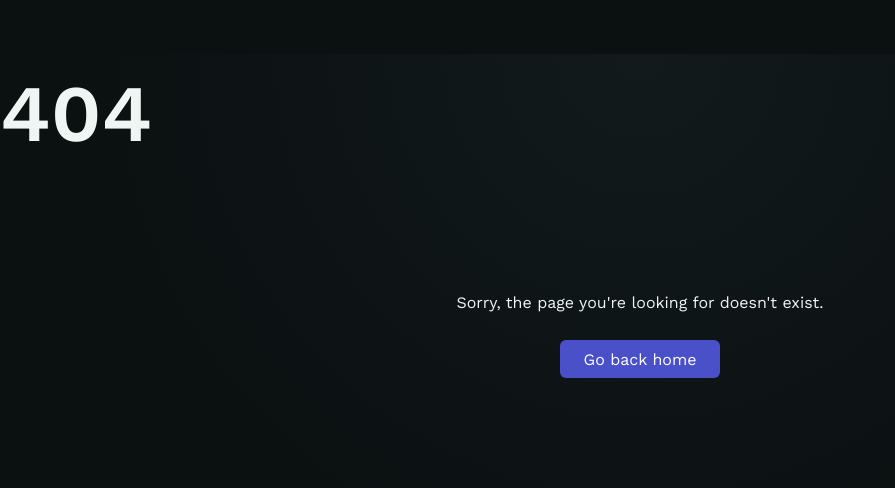
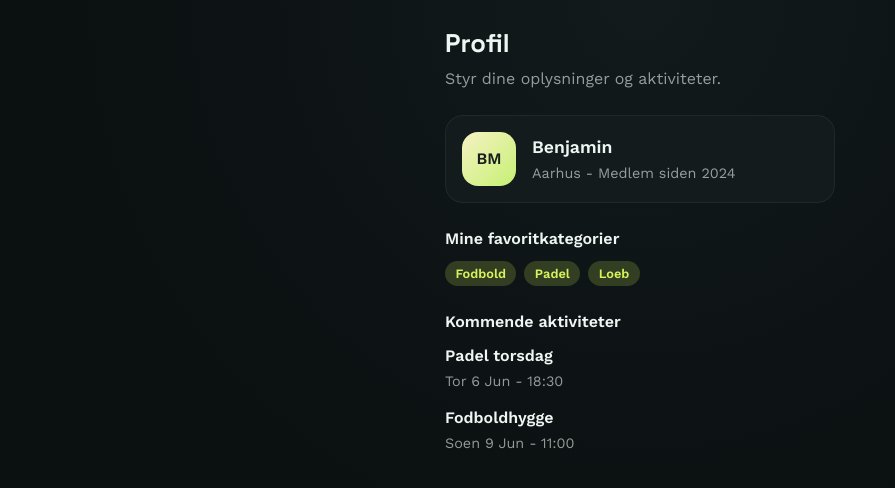
Before and after one commit to benjaminknudsen/web-app-lynk---den-rigtige, a React (Vite) app: page /profil in a window 1280 px wide. Before the commit this address had no page. Shown: the top 488 px of the page, without its empty margins (0-895 px from the left). Built offline with nearby package versions, Linux system fonts and the light colour scheme.

Commit message:
feat:profil1

```diff
--- a/src/App.jsx
+++ b/src/App.jsx
@@ -3,6 +3,7 @@ import Navbar from "./components/Navbar";
 import HomePage from "./pages/HomePage";
 import AboutPage from "./pages/AboutPage";
 import ContactPage from "./pages/ContactPage";
+import ProfilePage from "./pages/ProfilePage";
 import NotFoundPage from "./pages/NotFoundPage";
 
 export default function App() {
@@ -13,6 +14,7 @@ export default function App() {
         <Route path="/" element={<HomePage />} />
         <Route path="/about" element={<AboutPage />} />
         <Route path="/contact" element={<ContactPage />} />
+        <Route path="/profil" element={<ProfilePage />} />
         <Route path="*" element={<NotFoundPage />} />
       </Routes>
     </>
--- a/src/pages/HomePage.jsx
+++ b/src/pages/HomePage.jsx
@@ -1,3 +1,4 @@
+import { NavLink } from "react-router";
 import logo from "../assets/Frame 125.svg";
 import soccerIcon from "../assets/soccer.svg";
 import runIcon from "../assets/tabler_run.svg";
@@ -239,10 +240,14 @@ export default function HomePage() {
       </main>
 
       <nav className="bottom-nav" aria-label="Primær navigation">
-        <button className="nav-item active">
+        <NavLink
+          to="/"
+          end
+          className={({ isActive }) => `nav-item${isActive ? " active" : ""}`}
+        >
           <span>🏠</span>
           <span>Udforsk</span>
-        </button>
+        </NavLink>
         <button className="nav-item">
           <span>🗓</span>
           <span>Mine events</span>
@@ -255,10 +260,13 @@ export default function HomePage() {
           <span>💬</span>
           <span>Beskeder</span>
         </button>
-        <button className="nav-item">
+        <NavLink
+          to="/profil"
+          className={({ isActive }) => `nav-item${isActive ? " active" : ""}`}
+        >
           <span>👤</span>
           <span>Profil</span>
-        </button>
+        </NavLink>
       </nav>
     </div>
   );
--- /dev/null
+++ b/src/pages/ProfilePage.jsx
@@ -0,0 +1,41 @@
+export default function ProfilePage() {
+  return (
+    <div className="profile-page">
+      <header className="profile-header">
+        <h1>Profil</h1>
+        <p>Styr dine oplysninger og aktiviteter.</p>
+      </header>
+
+      <section className="profile-card">
+        <div className="profile-avatar">BM</div>
+        <div>
+          <h2>Benjamin</h2>
+          <p className="profile-meta">Aarhus - Medlem siden 2024</p>
+        </div>
+      </section>
+
+      <section className="profile-section">
+        <h3>Mine favoritkategorier</h3>
+        <div className="profile-tags">
+          <span>Fodbold</span>
+          <span>Padel</span>
+          <span>Loeb</span>
+        </div>
+      </section>
+
+      <section className="profile-section">
+        <h3>Kommende aktiviteter</h3>
+        <div className="profile-list">
+          <div>
+            <p className="profile-title">Padel torsdag</p>
+            <p className="profile-meta">Tor 6 Jun - 18:30</p>
+          </div>
+          <div>
+            <p className="profile-title">Fodboldhygge</p>
+            <p className="profile-meta">Soen 9 Jun - 11:00</p>
+          </div>
+        </div>
+      </section>
+    </div>
+  );
+}
--- a/src/styles.css
+++ b/src/styles.css
@@ -27,6 +27,12 @@ body {
   background: radial-gradient(circle at top, #121a1b 0%, #0b1011 55%);
 }
 
+#root {
+  min-height: 100vh;
+  max-width: 430px;
+  margin: 0 auto;
+}
+
 img {
   max-width: 100%;
   display: block;
@@ -45,8 +51,6 @@ nav {
   min-height: 100vh;
   display: flex;
   flex-direction: column;
-  max-width: 430px;
-  margin: 0 auto;
 }
 
 .home-header {
@@ -456,6 +460,86 @@ nav {
   color: var(--accent);
 }
 
+.profile-page {
+  padding: 1.5rem 1.25rem 6rem;
+  display: flex;
+  flex-direction: column;
+  gap: 1.5rem;
+}
+
+.profile-header h1 {
+  margin: 0 0 0.3rem;
+  font-family: "Space Grotesk", "Segoe UI", sans-serif;
+  font-size: 1.6rem;
+}
+
+.profile-header p {
+  margin: 0;
+  color: var(--text-muted);
+}
+
+.profile-card {
+  display: flex;
+  align-items: center;
+  gap: 1rem;
+  padding: 1rem;
+  border-radius: 18px;
+  background: var(--bg-card);
+  border: 1px solid var(--border-soft);
+}
+
+.profile-avatar {
+  width: 54px;
+  height: 54px;
+  border-radius: 16px;
+  background: linear-gradient(135deg, #f7f1c3, #c5f173);
+  color: #191f1f;
+  display: grid;
+  place-items: center;
+  font-weight: 700;
+}
+
+.profile-card h2 {
+  margin: 0 0 0.2rem;
+  font-size: 1.1rem;
+}
+
+.profile-meta {
+  margin: 0;
+  color: var(--text-muted);
+  font-size: 0.9rem;
+}
+
+.profile-section h3 {
+  margin: 0 0 0.6rem;
+  font-size: 1rem;
+}
+
+.profile-tags {
+  display: flex;
+  gap: 0.5rem;
+  flex-wrap: wrap;
+}
+
+.profile-tags span {
+  background: rgba(214, 247, 91, 0.18);
+  color: var(--accent);
+  padding: 0.2rem 0.65rem;
+  border-radius: 999px;
+  font-size: 0.8rem;
+  font-weight: 600;
+}
+
+.profile-list {
+  display: grid;
+  gap: 0.8rem;
+}
+
+.profile-title {
+  margin: 0 0 0.2rem;
+  font-weight: 600;
+}
+
 /* 404 */
 .not-found-title {
   font-size: 5rem;
```
